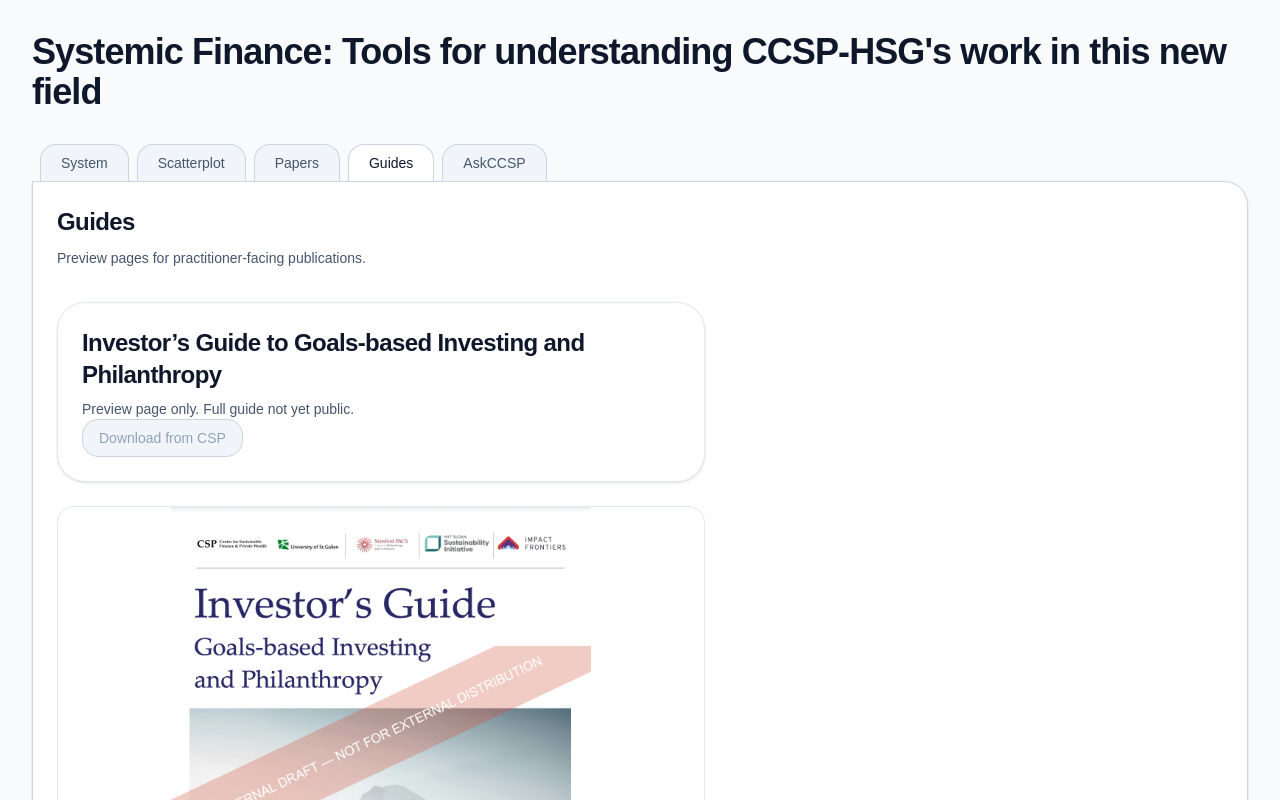
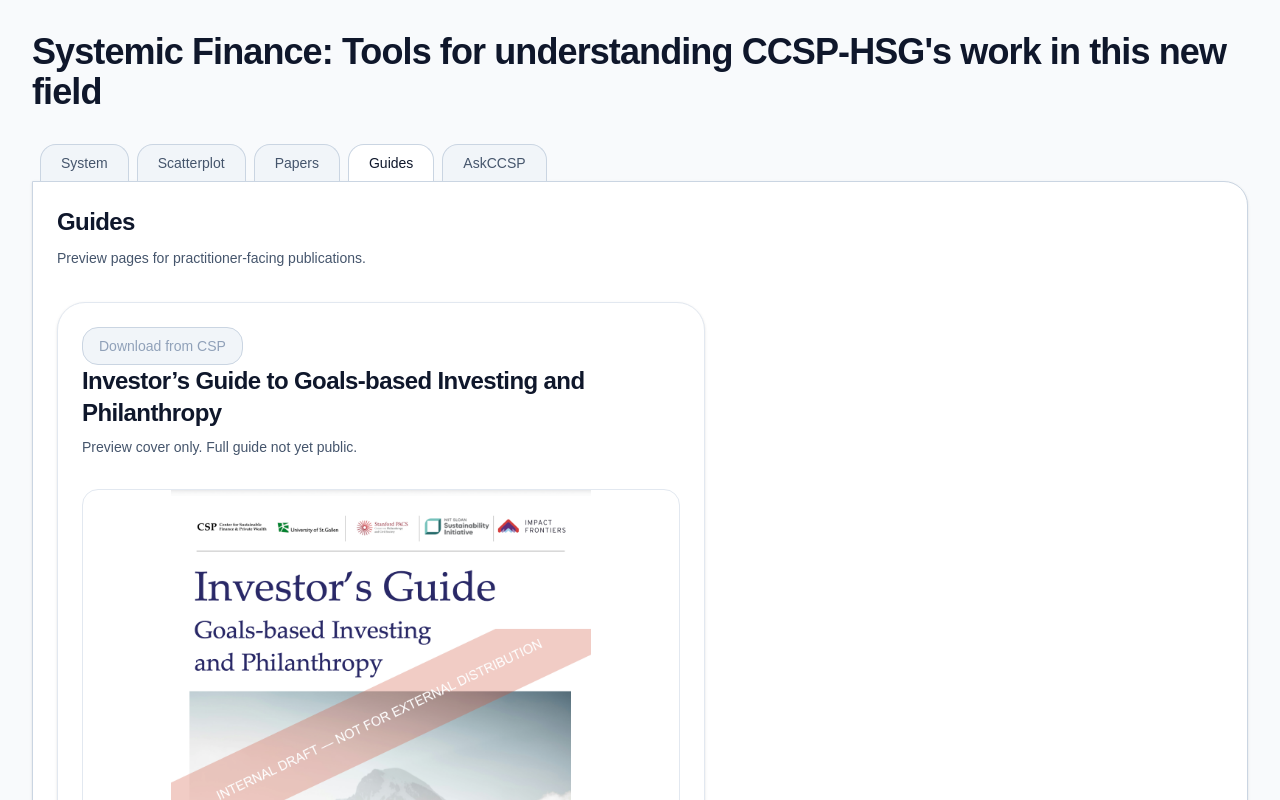
Before and after one commit to jh-tpp/visuals, a Next.js app: page / in a window 1280 px wide. Both pictures are taken after a click on the button "Guides". Shown: the top 800 px of the page. Built offline with nearby package versions, Linux system fonts and the light colour scheme.

Commit message:
Update GuidesPanel.jsx

```diff
--- a/components/GuidesPanel.jsx
+++ b/components/GuidesPanel.jsx
@@ -4,7 +4,7 @@ const GUIDES = [
   {
     id: "goals-based-guide",
     title: "Investor’s Guide to Goals-based Investing and Philanthropy",
-    status: "Preview page only. Full guide not yet public.",
+    status: "Preview cover only. Full guide not yet public.",
     previewSrc: "/guides/goals-based-preview.png",
     previewType: "image",
     downloadHref: "",
@@ -66,6 +66,16 @@ function GuideCard({ guide }) {
   return (
     <section className="grid gap-6 justify-start">
       <div className="w-[648px] max-w-full rounded-[28px] border border-slate-200 bg-white p-6 shadow-sm">
+
+        <div className="shrink-0">
+          <ActionButton
+            href={guide.downloadHref}
+            disabled={guide.downloadDisabled}
+          >
+            {guide.downloadLabel}
+          </ActionButton>
+        </div>
+
         <div className="space-y-2">
           <h2 className="text-2xl font-semibold tracking-tight text-slate-900">
             {guide.title}
@@ -75,17 +85,10 @@ function GuideCard({ guide }) {
           </p>
         </div>
 
-        <div className="shrink-0">
-          <ActionButton
-            href={guide.downloadHref}
-            disabled={guide.downloadDisabled}
-          >
-            {guide.downloadLabel}
-          </ActionButton>
+        <div className="mt-8">
+          <GuidePreview guide={guide} />
         </div>
       </div>
-
-      <GuidePreview guide={guide} />
     </section>
   );
 }
```
